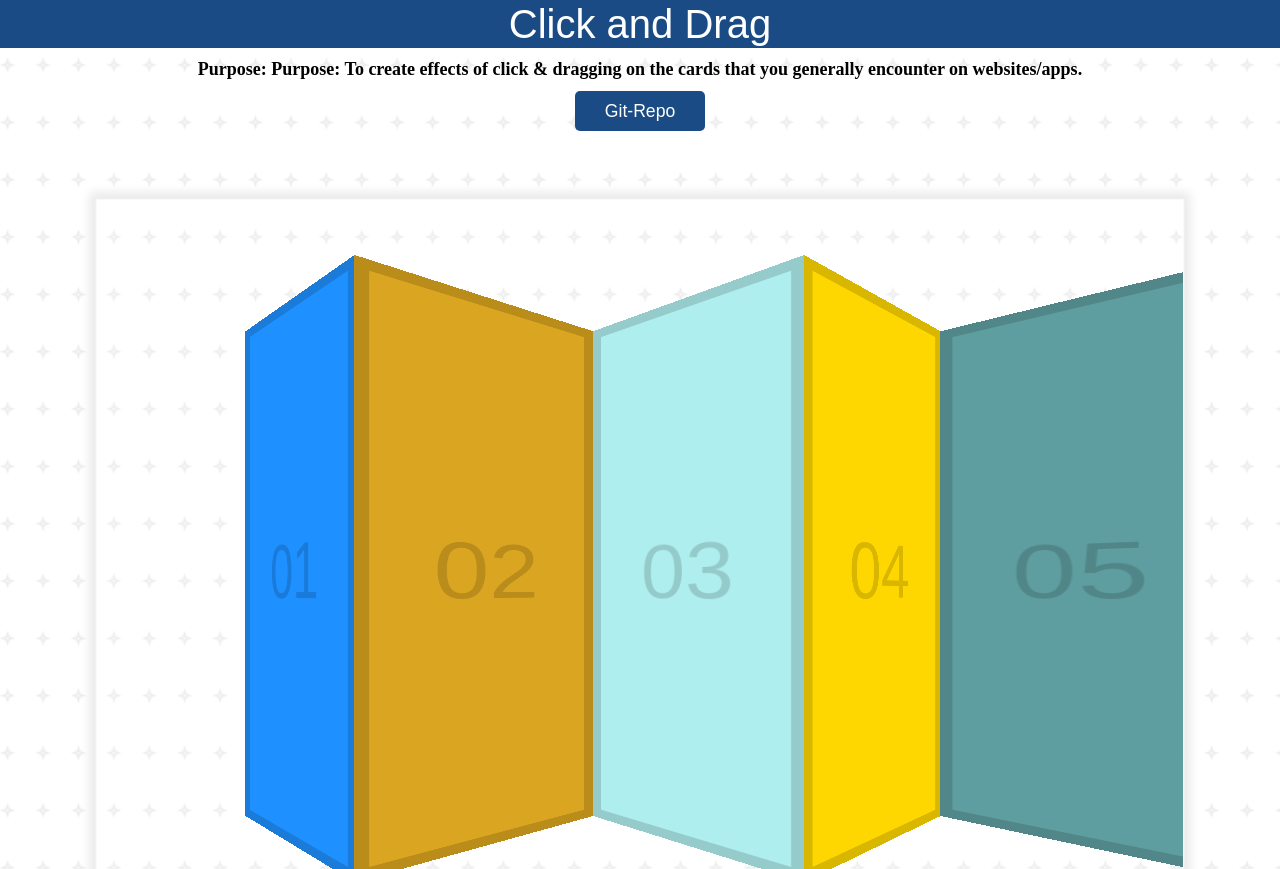
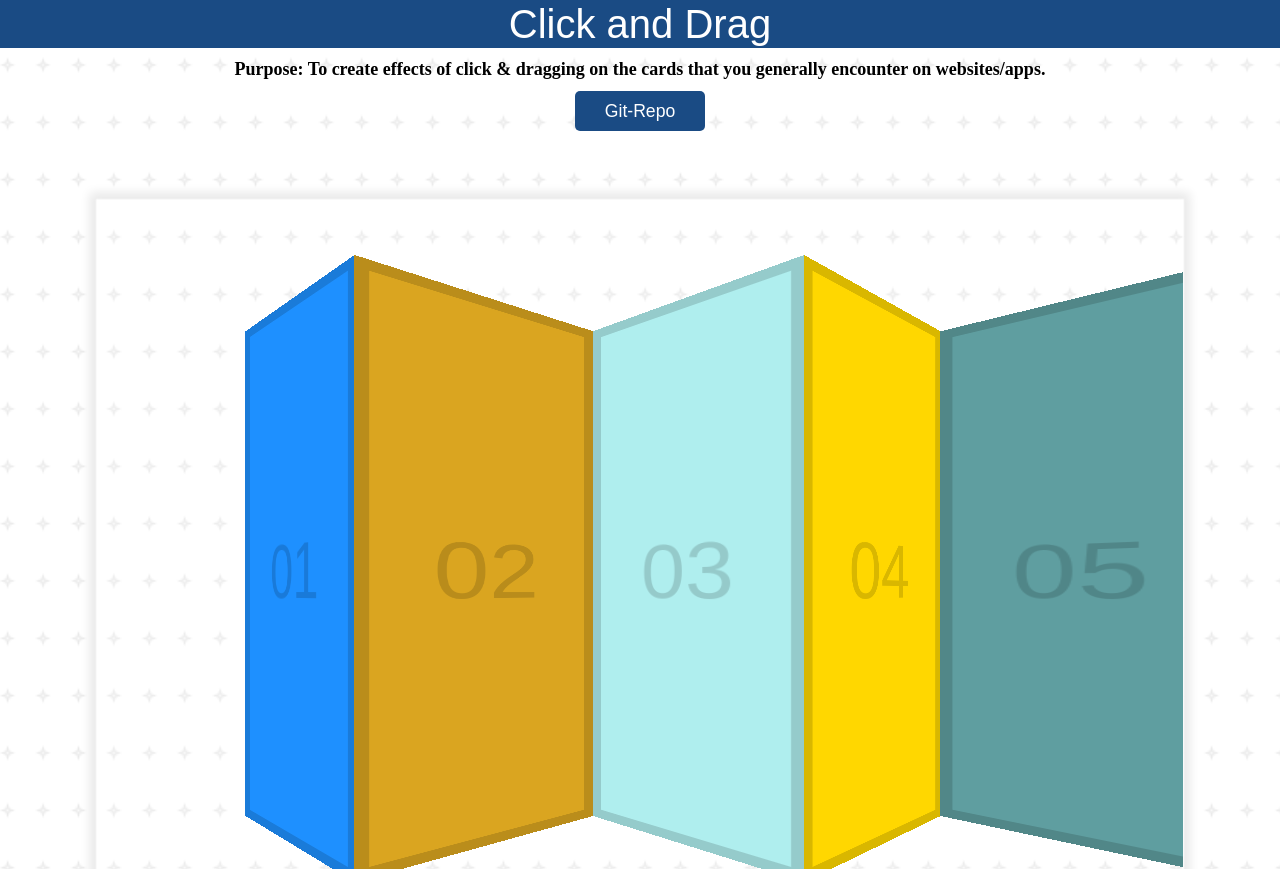
Before and after one commit to Priyanka23-Brs/Click-and-Drag, a plain HTML site: page index.html in a window 1280 px wide. Shown: the top 869 px of the page. Drawn offline with nearby package versions, Linux system fonts and the light colour scheme.

Commit message:
Update index.html

```diff
--- a/index.html
+++ b/index.html
@@ -20,7 +20,7 @@
     <header>
       <div class="git">
 <h1>Click and Drag</h1>
-<h3>Purpose: Purpose: To create effects of click & dragging on the cards that you generally encounter on websites/apps.</h3>
+<h3> Purpose: To create effects of click & dragging on the cards that you generally encounter on websites/apps.</h3>
 <a href="https://github.com/Priyanka23-Brs/Click-and-Drag"><button class="btns">Git-Repo</button></a>
       </div>
     </header>
```
